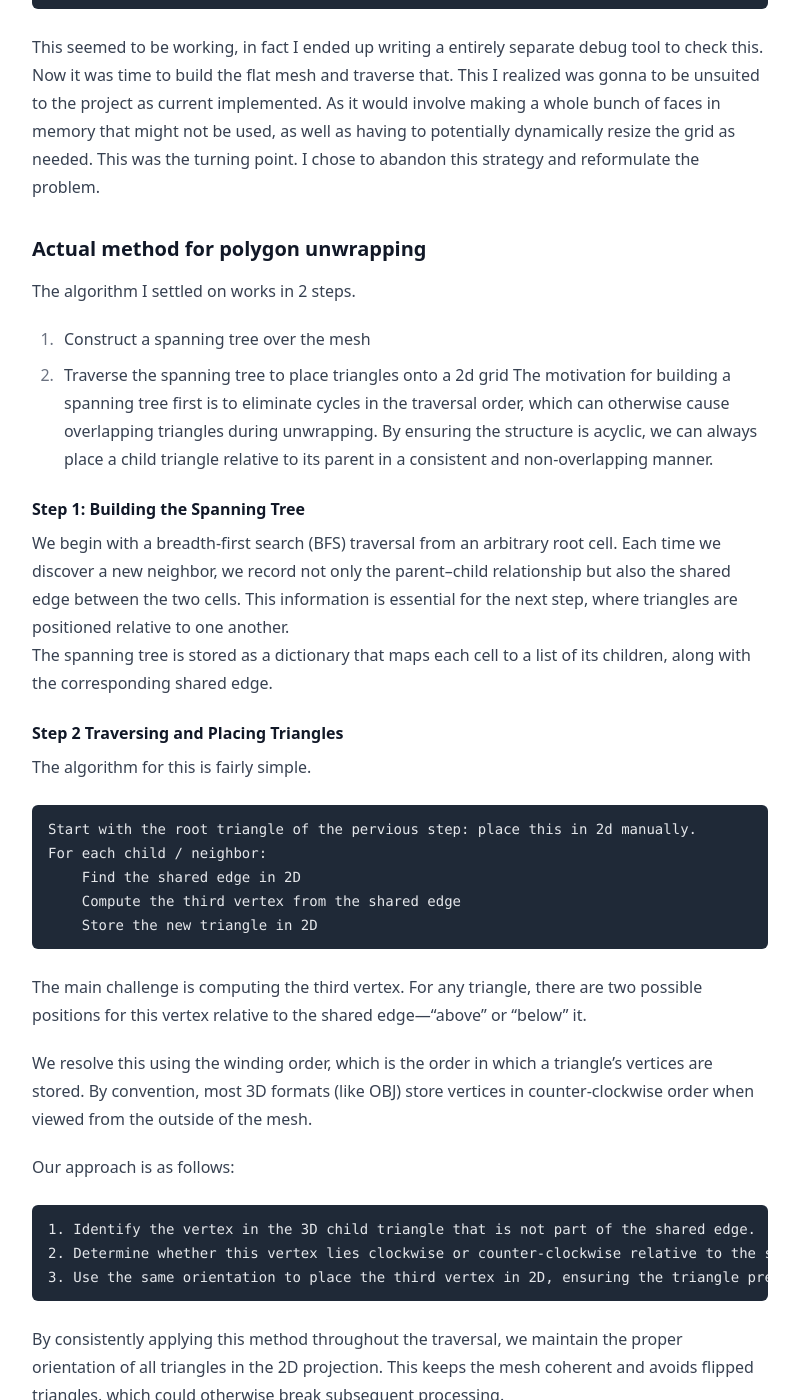
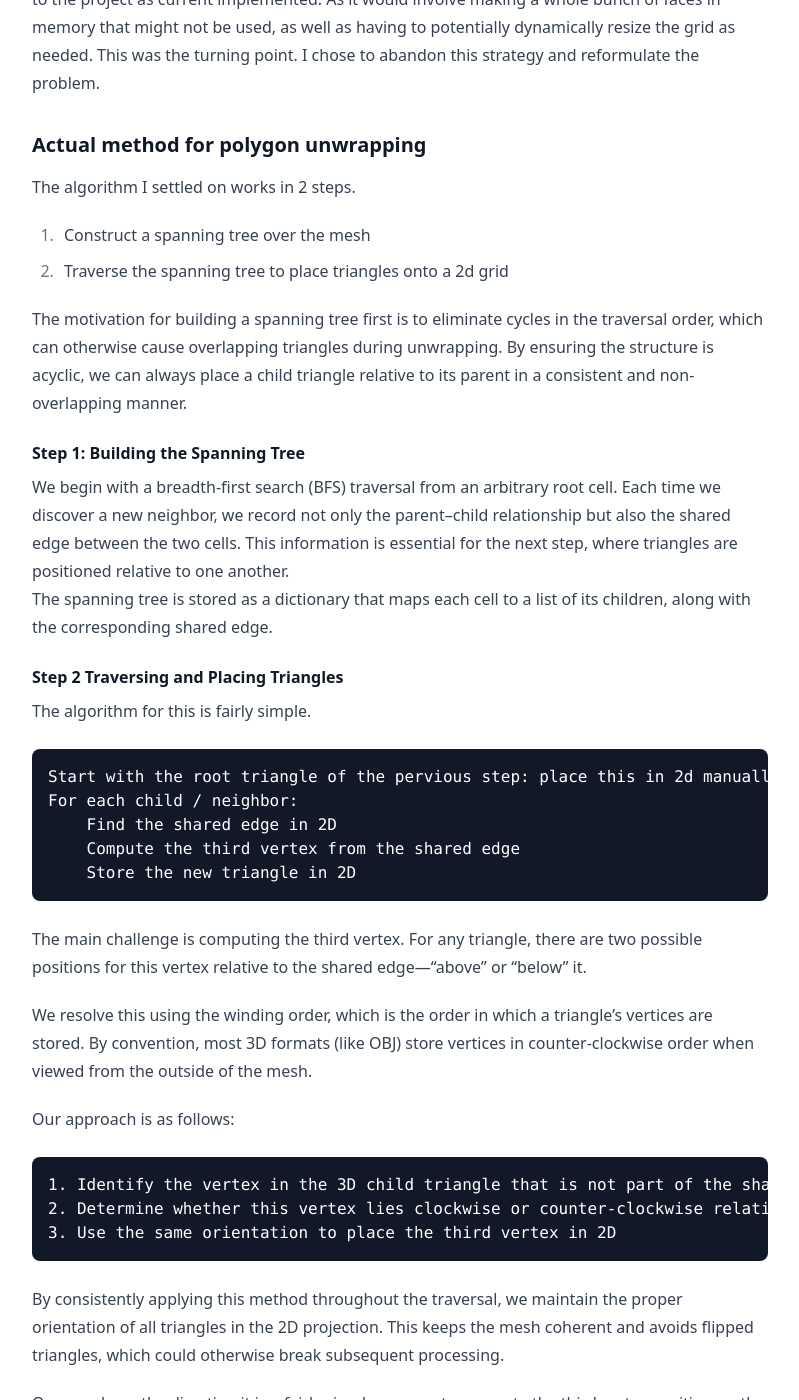
Before and after one commit to BenKashouris/BenKashouris.github.io, a Jekyll site: the page built from _projects/surface_cellular_automata.md, in a window 1280 px wide and 1400 px high, scrolled down 1531 px. Shown: the whole window, without its empty margins (240-1039 px from the left). Built offline with Jekyll 4.4.1, drawn with Linux system fonts in a browser that asks for light colours; nearby versions of some CDN libraries; some of the changed lines change nothing that is shown; some of the changed text lies outside the part shown.

Commit message:
added scaling to code blogs

````diff
--- a/_layouts/default.html
+++ b/_layouts/default.html
@@ -48,9 +48,11 @@
   </header>
 
   <!-- Page Content -->
-  <main class="flex-grow {% if page.center_content %}prose mx-auto max-w-xs sm:max-w-xl md:max-w-3xl py-6 px-4{% endif %}">
-    {{ content }}
-  </main>
+ <main class="flex-grow {% if page.center_content %}prose mx-auto max-w-xs sm:max-w-xl md:max-w-3xl py-6 px-4{% endif %}
+  prose-pre:overflow-x-auto prose-pre:bg-gray-900 prose-pre:text-white prose-pre:p-4 prose-pre:rounded-lg
+  prose-code:font-mono prose-code:text-sm sm:prose-code:text-base">
+  {{ content }}
+</main>
 
   <!-- Footer -->
 <footer class="bg-gray-900 text-white py-8 px-8">
--- a/_projects/surface_cellular_automata.md
+++ b/_projects/surface_cellular_automata.md
@@ -9,12 +9,7 @@
 ---
 
 ## Introduction
-[Click here for the Github repository](https://github.com/BenKashouris/Surface-Cellular-Automata) <br>
-
-## Tech demo
-
-## Topology
-
+Click [here](https://github.com/BenKashouris/Surface-Cellular-Automata) for the Github repository. <br>
 
 ## Development journey
 In terms of complexity, the 3D automata system was relatively straightforward to implement. I began by generating simple 3D shapes procedurally in code, which made early testing and iteration easy. Later on, I switched to loading .obj files for greater flexibility and realism.
@@ -49,6 +44,7 @@
 The algorithm I settled on works in 2 steps.
 1. Construct a spanning tree over the mesh
 2. Traverse the spanning tree to place triangles onto a 2d grid
+
 The motivation for building a spanning tree first is to eliminate cycles in the traversal order, which can otherwise cause overlapping triangles during unwrapping. By ensuring the structure is acyclic, we can always place a child triangle relative to its parent in a consistent and non-overlapping manner.
 
 
@@ -73,8 +69,11 @@
 Our approach is as follows:
 ```
 1. Identify the vertex in the 3D child triangle that is not part of the shared edge.
-2. Determine whether this vertex lies clockwise or counter-clockwise relative to the shared edge in 3D.
-3. Use the same orientation to place the third vertex in 2D, ensuring the triangle preserves the correct winding order.
+2. Determine whether this vertex lies clockwise or counter-clockwise relative to the shared edge in 3D, with the winding order.
+3. Use the same orientation to place the third vertex in 2D
 ```
 
 By consistently applying this method throughout the traversal, we maintain the proper orientation of all triangles in the 2D projection. This keeps the mesh coherent and avoids flipped triangles, which could otherwise break subsequent processing.
+
+Once we have the direction it is a fairly simple process to compute the third vertex position on the grid.
+We simple take the shared edge vector and rotate it 60 degrees around the point we compared the winding order too.
````
